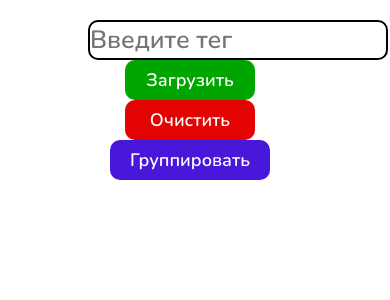
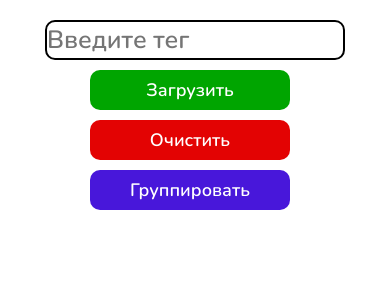
Before and after one commit to giraffesava/search-images, a React app: page / in a window 390 px wide. Shown: the top 300 px of the page. Built offline with nearby package versions, Linux system fonts and the light colour scheme.

Commit message:
fixed styling

```diff
--- a/src/components/App/App.scss
+++ b/src/components/App/App.scss
@@ -12,11 +12,16 @@
 
 .container {
   min-height: 100vh;
-
   .content {
     margin: 0 auto;
     width: 60%;
     text-align: center;
+    @media (max-width: 1000px) {
+      display: flex;
+      flex-direction: column;
+      align-items: center;
+      width: 100%;
+    }
   }
 }
 
@@ -24,7 +29,7 @@
   width: 100%;
   display: flex;
   margin: 40px auto;
-  justify-content: flex-start;
+  justify-content: space-around;
   flex-wrap: wrap;
 }
 
--- a/src/components/Button/Button.scss
+++ b/src/components/Button/Button.scss
@@ -10,6 +10,10 @@
   border: none;
   font-size: 18px;
 
+  @media (max-width: 1000px) {
+    margin-top: 10px;
+    width: 200px;
+  }
   &:active {
     transform: translateY(3px);
   }
@@ -31,4 +35,7 @@
 .group {
   background-color: rgb(72, 23, 218);
   width: 160px;
+  @media (max-width: 1000px) {
+    width: 200px;
+  }
 }
--- a/src/components/Photo/Photo.scss
+++ b/src/components/Photo/Photo.scss
@@ -5,6 +5,10 @@
   margin: 5px 10px 0 10px;
   border-radius: 10px;
   cursor: pointer;
+  @media (max-width: 1000px) {
+    width: 150px;
+    height: 150px;
+  }
 }
 
 .wrapper {
@@ -24,6 +28,10 @@
 .images {
   max-width: 100%;
   height: 100px;
+  @media (max-width: 1000) {
+    width: 40px;
+    height: 40px;
+  }
   &:last-child {
     border-bottom-left-radius: 10px;
     border-bottom-right-radius: 10px;
```
